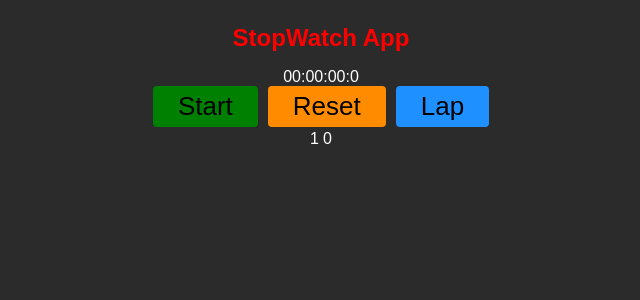
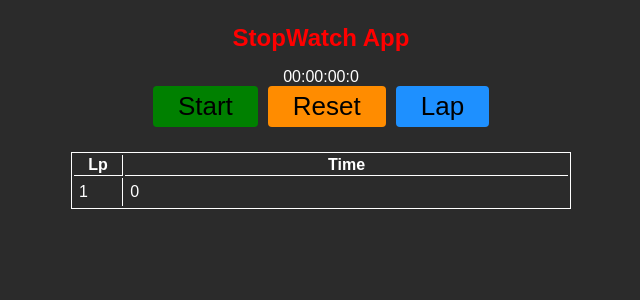
Before and after one commit to Tomsz24/StopWatch, a React (Vite) app: page / in a window 1280 px wide. Both pictures are taken after a click on the button "Lap". Shown: the top 300 px of the page, without its empty margins (319-959 px from the left). Built offline with nearby package versions, Linux system fonts and the light colour scheme.

Commit message:
create and styled table record and add aditional styles in app and table

```diff
--- a/src/App.css
+++ b/src/App.css
@@ -10,3 +10,7 @@ body {
     justify-content: center;
     align-items: center;
 }
+
+.buttons-wrapper {
+    margin-bottom: 25px;
+}
--- a/src/App.tsx
+++ b/src/App.tsx
@@ -50,7 +50,7 @@ export const App = () => {
 
       <Counter time={counter}/>
 
-      <div>
+      <div className="buttons-wrapper">
         {showBasicButton}
         <ActionButton actionName={'reset'} action={resetAction}/>
         <ActionButton actionName={'lap'} action={saveLap}/>
--- a/src/components/Table/Table.css
+++ b/src/components/Table/Table.css
@@ -0,0 +1,18 @@
+table {
+    width: 500px;
+    border: 1px solid white;
+}
+
+th:first-child {
+    width: 10%;
+    border-right: 1px solid white;
+    border-bottom: 1px solid white;
+}
+
+th:last-child {
+    border-bottom: 1px solid white;
+}
+
+.information-cell {
+    text-align: center;
+}
--- a/src/components/Table/Table.tsx
+++ b/src/components/Table/Table.tsx
@@ -1,17 +1,30 @@
+import './Table.css'
+import {TableRecord} from "./TableRecord/TableRecord.tsx";
+
 type Props = {
   lapsArray: number[];
 }
 
 export const Table = ({lapsArray = []}: Props) => {
+
+  const emptyArrayInformation = <tr>
+    <td></td>
+    <td className="information-cell">Start your first lap!</td>
+  </tr>
+
+  const renderContent = lapsArray.length ? lapsArray.map(
+    (lap, index) => <TableRecord lap={lap} index={index} key={lap}/>) : emptyArrayInformation
+
   return (
     <table>
+      <thead>
+      <tr>
+        <th>Lp</th>
+        <th>Time</th>
+      </tr>
+      </thead>
       <tbody>
-      {lapsArray.map((lap, index) => (
-        <tr key={lap.toString()}>
-          <td>{index + 1}</td>
-          <td>{lap}</td>
-        </tr>
-      ))}
+      {renderContent}
       </tbody>
     </table>
   )
--- /dev/null
+++ b/src/components/Table/TableRecord/TableRecord.css
@@ -0,0 +1,18 @@
+.lap-cell {
+    padding: 5px;
+    border-bottom: 1px solid white;
+}
+
+.number-cell {
+    padding: 5px;
+    border-bottom: 1px solid white;
+    border-right: 1px solid white;
+}
+
+tr:last-child .lap-cell {
+    border-bottom: none;
+}
+
+tr:last-child .number-cell {
+    border-bottom: none;
+}
--- /dev/null
+++ b/src/components/Table/TableRecord/TableRecord.tsx
@@ -0,0 +1,15 @@
+import './TableRecord.css';
+
+type Props = {
+  lap: number;
+  index: number;
+}
+
+export const TableRecord = ({lap, index}: Props) => {
+  return (
+    <tr>
+      <td className="number-cell">{index + 1}</td>
+      <td className="lap-cell">{lap}</td>
+    </tr>
+  )
+}
```
